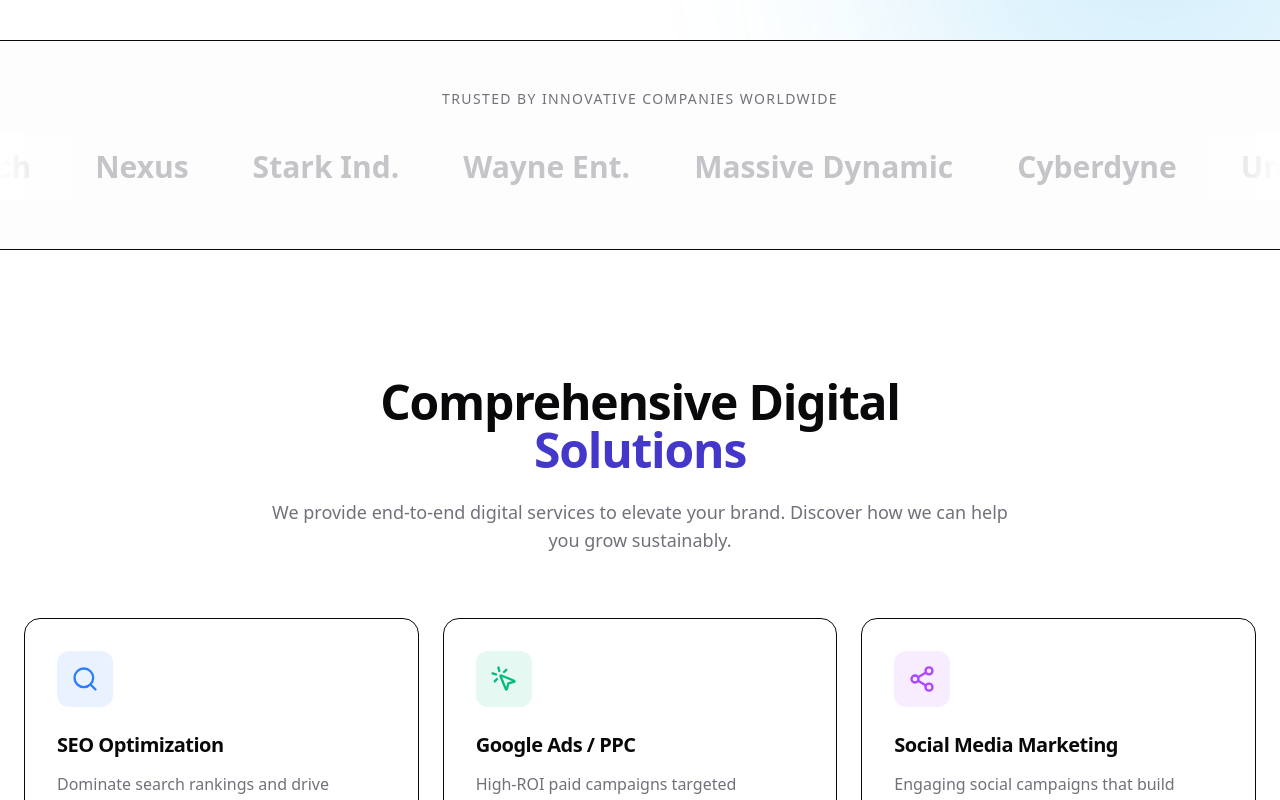
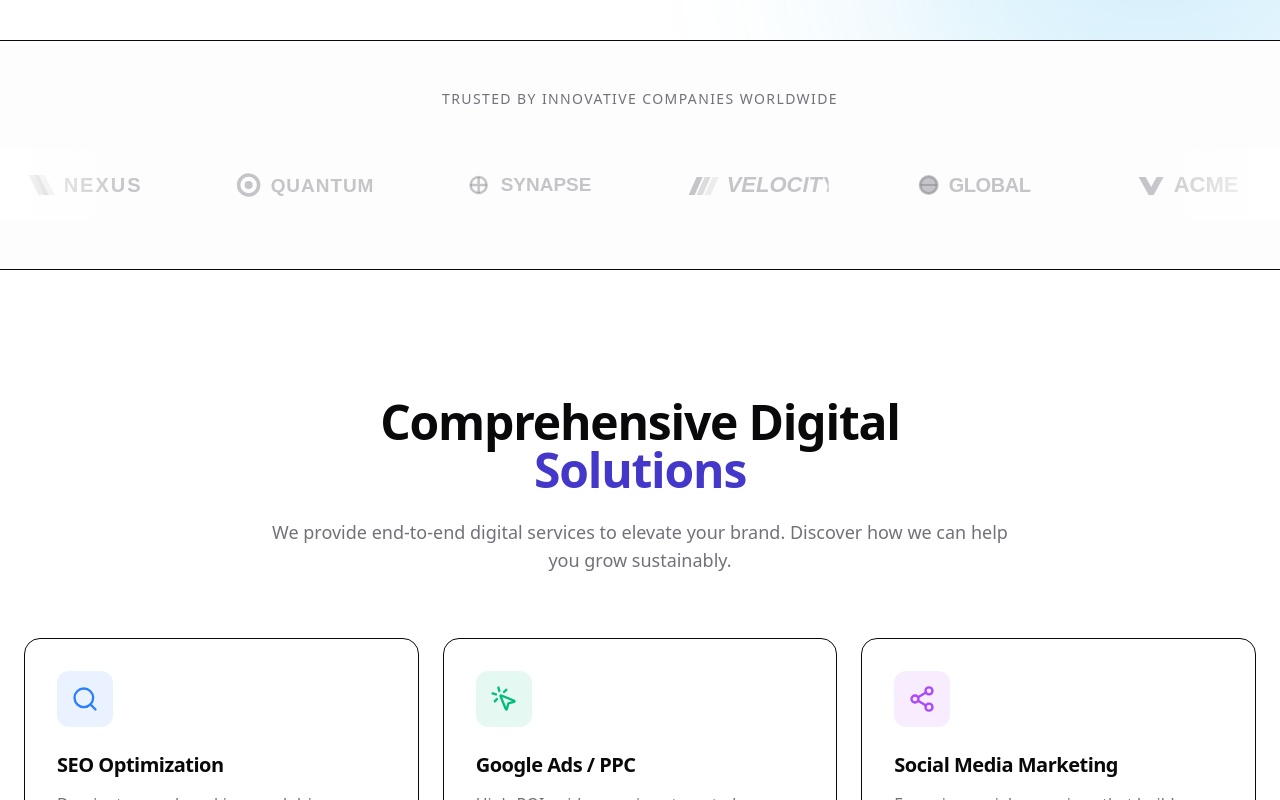
Before and after one commit to Beerunegi/GRY-New-Era, a Next.js app: page / in a window 1280 px wide. Shown: the part 760-1560 px from the top of the page. Built offline with nearby package versions, Linux system fonts and the light colour scheme.

Commit message:
update pages

```diff
--- a/src/app/page.tsx
+++ b/src/app/page.tsx
@@ -3,6 +3,7 @@
 import { ServicesSection } from "@/components/sections/services-section";
 import { CourseSection } from "@/components/sections/course-section";
 import { WhyUsSection } from "@/components/sections/why-us-section";
+import { PartnersSection } from "@/components/sections/partners-section";
 import { ProcessSection } from "@/components/sections/process-section";
 import { PortfolioSection } from "@/components/sections/portfolio-section";
 import { TestimonialsSection } from "@/components/sections/testimonials-section";
@@ -18,6 +19,7 @@
       <ServicesSection />
       <CourseSection />
       <WhyUsSection />
+      <PartnersSection />
       <ProcessSection />
       <PortfolioSection />
       <TestimonialsSection />
--- a/src/components/sections/clients-marquee.tsx
+++ b/src/components/sections/clients-marquee.tsx
@@ -2,15 +2,72 @@
 
 import { motion } from "framer-motion";
 
+const GlobalLogo = (props: React.SVGProps<SVGSVGElement>) => (
+  <svg width="140" height="40" viewBox="0 0 140 40" fill="none" xmlns="http://www.w3.org/2000/svg" {...props}>
+    <g className="fill-current">
+      <path d="M12 20a8 8 0 1016 0 8 8 0 00-16 0zm-2 0a10 10 0 1120 0 10 10 0 01-20 0z" />
+      <path d="M20 12a8 8 0 000 16M20 12a8 8 0 010 16" stroke="currentColor" strokeWidth="2" />
+      <path d="M12 20h16" stroke="currentColor" strokeWidth="2" />
+    </g>
+    <text x="40" y="27" fontSize="20" fontWeight="800" fontFamily="sans-serif" fill="currentColor" letterSpacing="-0.02em">GLOBAL</text>
+  </svg>
+);
+
+const NexusLogo = (props: React.SVGProps<SVGSVGElement>) => (
+  <svg width="130" height="40" viewBox="0 0 130 40" fill="none" xmlns="http://www.w3.org/2000/svg" {...props}>
+    <g className="fill-current">
+      <path d="M10 10l10 20h10L20 10H10z" />
+      <path d="M16 10l10 20h10L26 10H16z" opacity="0.5" />
+    </g>
+    <text x="45" y="27" fontSize="20" fontWeight="bold" fontFamily="sans-serif" fill="currentColor" letterSpacing="0.1em">NEXUS</text>
+  </svg>
+);
+
+const AcmeLogo = (props: React.SVGProps<SVGSVGElement>) => (
+  <svg width="120" height="40" viewBox="0 0 120 40" fill="none" xmlns="http://www.w3.org/2000/svg" {...props}>
+    <path d="M20 30L10 12h7l5.5 10L28 12h7L25 30h-5z" fill="currentColor" />
+    <text x="45" y="27" fontSize="22" fontWeight="900" fontFamily="sans-serif" fill="currentColor">ACME</text>
+  </svg>
+);
+
+const QuantumLogo = (props: React.SVGProps<SVGSVGElement>) => (
+  <svg width="150" height="40" viewBox="0 0 150 40" fill="none" xmlns="http://www.w3.org/2000/svg" {...props}>
+    <circle cx="20" cy="20" r="10" stroke="currentColor" strokeWidth="3.5" />
+    <circle cx="20" cy="20" r="4" fill="currentColor" />
+    <text x="42" y="27" fontSize="19" fontWeight="600" fontFamily="sans-serif" fill="currentColor" letterSpacing="0.05em">QUANTUM</text>
+  </svg>
+);
+
+const SynapseLogo = (props: React.SVGProps<SVGSVGElement>) => (
+  <svg width="140" height="40" viewBox="0 0 140 40" fill="none" xmlns="http://www.w3.org/2000/svg" {...props}>
+    <path d="M12 20c0-4.4 3.6-8 8-8s8 3.6 8 8-3.6 8-8 8-8-3.6-8-8z" stroke="currentColor" strokeWidth="2.5" />
+    <path d="M20 12v16M12 20h16" stroke="currentColor" strokeWidth="2.5" />
+    <text x="42" y="26" fontSize="19" fontWeight="bold" fontFamily="sans-serif" fill="currentColor">SYNAPSE</text>
+  </svg>
+);
+
+const VelocityLogo = (props: React.SVGProps<SVGSVGElement>) => (
+  <svg width="150" height="40" viewBox="0 0 150 40" fill="none" xmlns="http://www.w3.org/2000/svg" {...props}>
+    <path d="M10 30l8-18h6l-8 18h-6z" fill="currentColor" />
+    <path d="M18 30l8-18h6l-8 18h-6z" fill="currentColor" opacity="0.6" />
+    <path d="M26 30l8-18h6l-8 18h-6z" fill="currentColor" opacity="0.3" />
+    <text x="48" y="27" fontSize="22" fontStyle="italic" fontWeight="900" fontFamily="sans-serif" fill="currentColor">VELOCITY</text>
+  </svg>
+);
+
 const clients = [
-  "Acme Corp", "GlobalTech", "Nexus", "Stark Ind.", "Wayne Ent.",
-  "Massive Dynamic", "Cyberdyne", "Umbrella Corp", "Initech", "Soylent"
+  <GlobalLogo key="global" className="h-10 w-auto" />,
+  <AcmeLogo key="acme" className="h-10 w-auto" />,
+  <NexusLogo key="nexus" className="h-10 w-auto" />,
+  <QuantumLogo key="quantum" className="h-10 w-auto" />,
+  <SynapseLogo key="synapse" className="h-10 w-auto" />,
+  <VelocityLogo key="velocity" className="h-10 w-auto" />
 ];
 
 export function ClientsMarquee() {
   return (
     <section className="py-12 border-y border-border/50 bg-muted/20 overflow-hidden">
-      <div className="container mx-auto px-4 md:px-6 max-w-7xl mb-6 text-center">
+      <div className="container mx-auto px-4 md:px-6 max-w-7xl mb-10 text-center">
         <p className="text-sm font-medium text-muted-foreground uppercase tracking-widest">
           Trusted by innovative companies worldwide
         </p>
@@ -18,25 +75,25 @@
 
       <div className="relative flex overflow-x-hidden">
         {/* Mask for smooth fade edge effects */}
-        <div className="absolute inset-y-0 left-0 w-24 bg-gradient-to-r from-background to-transparent z-10" />
-        <div className="absolute inset-y-0 right-0 w-24 bg-gradient-to-l from-background to-transparent z-10" />
+        <div className="absolute inset-y-0 left-0 w-32 bg-gradient-to-r from-background to-transparent z-10 pointer-events-none" />
+        <div className="absolute inset-y-0 right-0 w-32 bg-gradient-to-l from-background to-transparent z-10 pointer-events-none" />
 
         <motion.div
-          className="flex whitespace-nowrap items-center gap-16 py-4"
-          animate={{ x: [0, -1035] }}
+          className="flex whitespace-nowrap items-center gap-20 py-4"
+          animate={{ x: [0, -1450] }}
           transition={{
             ease: "linear",
-            duration: 20,
+            duration: 25,
             repeat: Infinity,
           }}
         >
-          {/* Double the array for seamless infinite scroll */}
-          {[...clients, ...clients, ...clients].map((client, i) => (
+          {/* Repeat the array to create infinite seamless scroll loop */}
+          {[...clients, ...clients, ...clients, ...clients].map((logo, i) => (
             <div
               key={i}
-              className="text-2xl md:text-3xl font-bold text-muted-foreground/40 hover:text-foreground/80 transition-colors"
+              className="text-muted-foreground/40 hover:text-foreground/80 transition-colors duration-300"
             >
-              {client}
+              {logo}
             </div>
           ))}
         </motion.div>
--- /dev/null
+++ b/src/components/sections/partners-section.tsx
@@ -0,0 +1,92 @@
+"use client";
+
+import { motion } from "framer-motion";
+
+const GooglePartner = (props: React.SVGProps<SVGSVGElement>) => (
+  <svg width="140" height="40" viewBox="0 0 140 40" fill="none" xmlns="http://www.w3.org/2000/svg" {...props}>
+    <path d="M15.5 20c0-.6.1-1.2.2-1.8l-5.6-4.3c-.6 1.2-1 2.6-1 4.1s.4 2.9 1 4.1l5.6-4.3c-.1-.6-.2-1.2-.2-1.8z" fill="#FBBC05"/>
+    <path d="M20 14.5c1.6 0 3 .6 4.1 1.6l4-4C25.7 10 23 9 20 9c-4.1 0-7.7 2.3-9.5 5.7l5.6 4.3c.9-2.6 3.3-4.5 3.9-4.5z" fill="#EA4335"/>
+    <path d="M20 25.5c-3.1 0-5.8-1.9-6.9-4.5l-5.6 4.3c1.8 3.4 5.4 5.7 9.5 5.7 2.9 0 5.6-1.1 7.7-2.9l-4.7-3.7c-.8.7-1.8 1.1-3 1.1z" fill="#34A853"/>
+    <path d="M30.5 20c0-.8-.1-1.6-.2-2.4H20v4.7h5.9c-.3 1.5-1.1 2.7-2.3 3.5l4.7 3.7c2.8-2.6 4.2-6.5 4.2-9.5z" fill="#4285F4"/>
+    <text x="42" y="27" fontSize="16" fontWeight="700" fontFamily="sans-serif" fill="#5F6368">Google Partner</text>
+  </svg>
+);
+
+const MetaPartner = (props: React.SVGProps<SVGSVGElement>) => (
+  <svg width="130" height="40" viewBox="0 0 130 40" fill="none" xmlns="http://www.w3.org/2000/svg" {...props}>
+    <path d="M12.5 15.6c-.7 0-1.4.1-2 .4-2.8 1-3.5 4.8-.8 7 1.5 1.2 3.8.9 5.2-.6.7-.7 1.1-1.4 1.1-1.4s.5.9 1.1 1.4c1.4 1.5 3.7 1.8 5.2.6 2.7-2.2 2-6-.8-7-.6-.2-1.3-.4-2-.4s-1.8.4-2.9 1.7c-1.1-1.3-2.1-1.7-2-1.7-1.1-1.3-2-1.7-2-1.7zm0 1.9c.7 0 1.4.4 2 1.2.1.2 1.4 2.8 1.4 2.8s.5-2 .5-2c0-.5-.5-1.6-.5-1.6.5-.8 1.2-1.2 2-1.2h.1c.9.1 1.6.9 1.6 2.1 0 1.2-1 2.1-2.1 2.1-1 0-1.8-.7-1.8-.7s-.5.8-1.1 1.4c-.2.2-.5.5-.9.7l-.3.2-.3-.2c-.4-.2-.7-.5-.9-.7-.6-.6-1.1-1.4-1.1-1.4s-.8.7-1.8.7c-1.1 0-2.1-.9-2.1-2.1 0-1.2.7-2 1.6-2.1h.1z" fill="#0668E1" stroke="#0668E1" strokeWidth="1.5"/>
+    <text x="35" y="27" fontSize="16" fontWeight="700" fontFamily="sans-serif" fill="#1C1E21">Meta Partner</text>
+  </svg>
+);
+
+const HubSpotPartner = (props: React.SVGProps<SVGSVGElement>) => (
+  <svg width="150" height="40" viewBox="0 0 150 40" fill="none" xmlns="http://www.w3.org/2000/svg" {...props}>
+    <circle cx="15" cy="20" r="10" stroke="#FF7A59" strokeWidth="2.5"/>
+    <circle cx="15" cy="15" r="3" fill="#FF7A59"/>
+    <circle cx="20" cy="23" r="3" fill="#2E475D"/>
+    <circle cx="10" cy="23" r="3" fill="#2E475D"/>
+    <text x="35" y="27" fontSize="16" fontWeight="700" fontFamily="sans-serif" fill="#2E475D">HubSpot Partner</text>
+  </svg>
+);
+
+const ShopifyPartner = (props: React.SVGProps<SVGSVGElement>) => (
+  <svg width="150" height="40" viewBox="0 0 150 40" fill="none" xmlns="http://www.w3.org/2000/svg" {...props}>
+    <path d="M22 12l3 1.5v13l-3 1.5h-14l-3-1.5v-13l3-1.5h14z" fill="#95BF47"/>
+    <path d="M15 14v12m-4-12l8 12" stroke="white" strokeWidth="2.5"/>
+    <text x="35" y="27" fontSize="16" fontWeight="700" fontFamily="sans-serif" fill="#212326">Shopify Partner</text>
+  </svg>
+);
+
+const SEMrushAgency = (props: React.SVGProps<SVGSVGElement>) => (
+  <svg width="150" height="40" viewBox="0 0 150 40" fill="none" xmlns="http://www.w3.org/2000/svg" {...props}>
+    <path d="M25 20a10 10 0 11-20 0 10 10 0 0120 0z" fill="#FF642D"/>
+    <path d="M13 16l4 8M17 16l-4 8" stroke="white" strokeWidth="2.5" strokeLinecap="round"/>
+    <text x="38" y="27" fontSize="16" fontWeight="700" fontFamily="sans-serif" fill="#424242">SEMrush Agency</text>
+  </svg>
+);
+
+const partners = [
+  <GooglePartner key="google" />,
+  <MetaPartner key="meta" />,
+  <HubSpotPartner key="hubspot" />,
+  <ShopifyPartner key="shopify" />,
+  <SEMrushAgency key="semrush" />,
+];
+
+export function PartnersSection() {
+  return (
+    <section className="py-16 bg-muted/30 overflow-hidden border-y border-border/40">
+      <div className="container mx-auto px-4 md:px-6 max-w-7xl mb-12">
+        <div className="flex flex-col md:flex-row items-center justify-between gap-6 text-center md:text-left">
+          <div className="max-w-md">
+            <h3 className="text-2xl font-bold tracking-tight mb-2">Our Certified Tech Stack</h3>
+            <p className="text-muted-foreground text-sm">We're proud partners with industry leaders to bring you the best-in-class solutions.</p>
+          </div>
+        </div>
+      </div>
+
+      <div className="relative">
+        <div className="absolute inset-y-0 left-0 w-32 bg-gradient-to-r from-background to-transparent z-10 pointer-events-none" />
+        <div className="absolute inset-y-0 right-0 w-32 bg-gradient-to-l from-background to-transparent z-10 pointer-events-none" />
+
+        <motion.div
+          className="flex whitespace-nowrap items-center gap-24 py-4"
+          animate={{ x: [0, -1200] }}
+          transition={{
+            ease: "linear",
+            duration: 30,
+            repeat: Infinity,
+          }}
+        >
+          {[...partners, ...partners, ...partners].map((partner, i) => (
+            <div key={i} className="flex items-center gap-2 transition-all duration-300 transform hover:scale-105">
+              <div className="bg-card px-8 py-5 rounded-2xl border border-border/50 shadow-sm flex items-center justify-center min-w-[220px]">
+                {partner}
+              </div>
+            </div>
+          ))}
+        </motion.div>
+      </div>
+    </section>
+  );
+}
```
